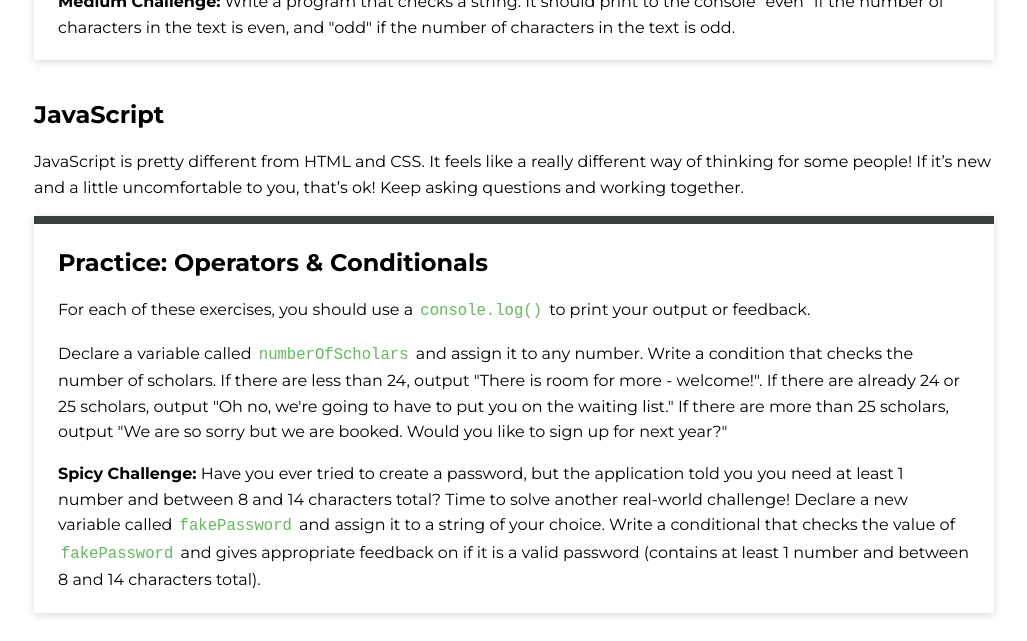
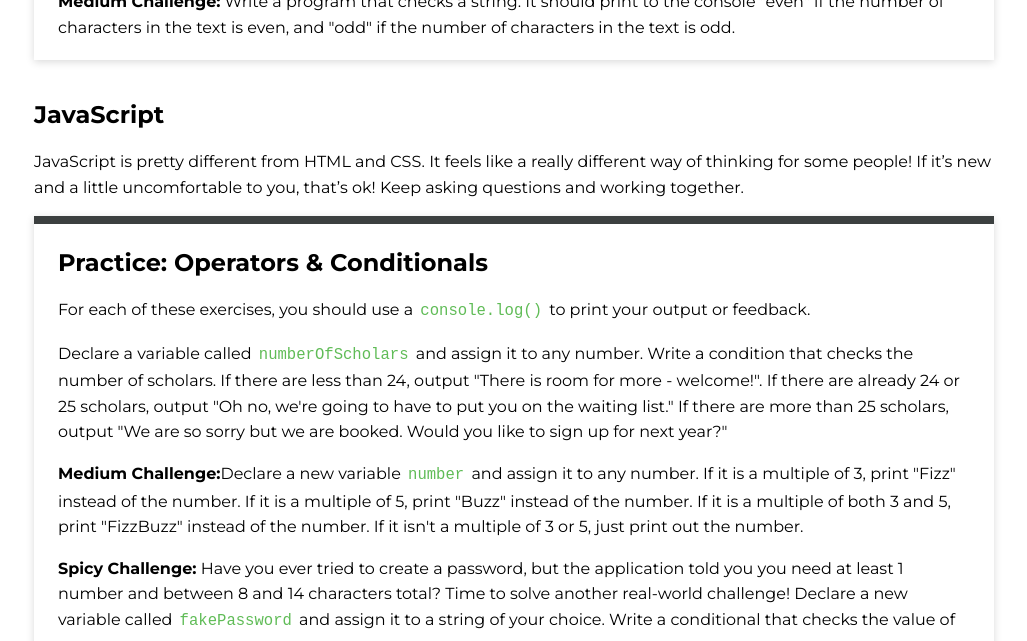
Before and after one commit to ameseee/kwk-curriculum-site, a Jekyll site: the page built from web-app/lessons/js-intermediate/index.md, in a window 1280 px wide and 900 px high, scrolled down 6233 px, cut to the strip 0-641 px from the top of the window. Shown: the whole strip, without its empty margins (126-1153 px from the left). Built offline with Jekyll 4.4.1, drawn with Linux system fonts in a browser that asks for light colours; nearby versions of some CDN libraries.

Commit message:
Add medium challenge - FizzBuzz

```diff
--- a/web-app/lessons/js-intermediate/index.md
+++ b/web-app/lessons/js-intermediate/index.md
@@ -223,5 +223,6 @@ JavaScript is pretty different from HTML and CSS. It feels like a really differe
   <h2>Practice: Operators & Conditionals</h2>
   <p>For each of these exercises, you should use a <code class="try-it-code">console.log()</code> to print your output or feedback.</p>
   <p>Declare a variable called <code class="try-it-code">numberOfScholars</code> and assign it to any number. Write a condition that checks the number of scholars. If there are less than 24, output "There is room for more - welcome!". If there are already 24 or 25 scholars, output "Oh no, we're going to have to put you on the waiting list." If there are more than 25 scholars, output "We are so sorry but we are booked. Would you like to sign up for next year?"</p>
+  <p><strong>Medium Challenge:</strong>Declare a new variable <code class="try-it-code">number</code> and assign it to any number. If it is a multiple of 3, print "Fizz" instead of the number. If it is a multiple of 5, print "Buzz" instead of the number. If it is a multiple of both 3 and 5, print "FizzBuzz" instead of the number. If it isn't a multiple of 3 or 5, just print out the number.</p>
   <p><strong>Spicy Challenge:</strong> Have you ever tried to create a password, but the application told you you need at least 1 number and between 8 and 14 characters total? Time to solve another real-world challenge! Declare a new variable called <code class="try-it-code">fakePassword</code> and assign it to a string of your choice. Write a conditional that checks the value of <code class="try-it-code">fakePassword</code> and gives appropriate feedback on if it is a valid password (contains at least 1 number and between 8 and 14 characters total).</p>
 </div>
```
